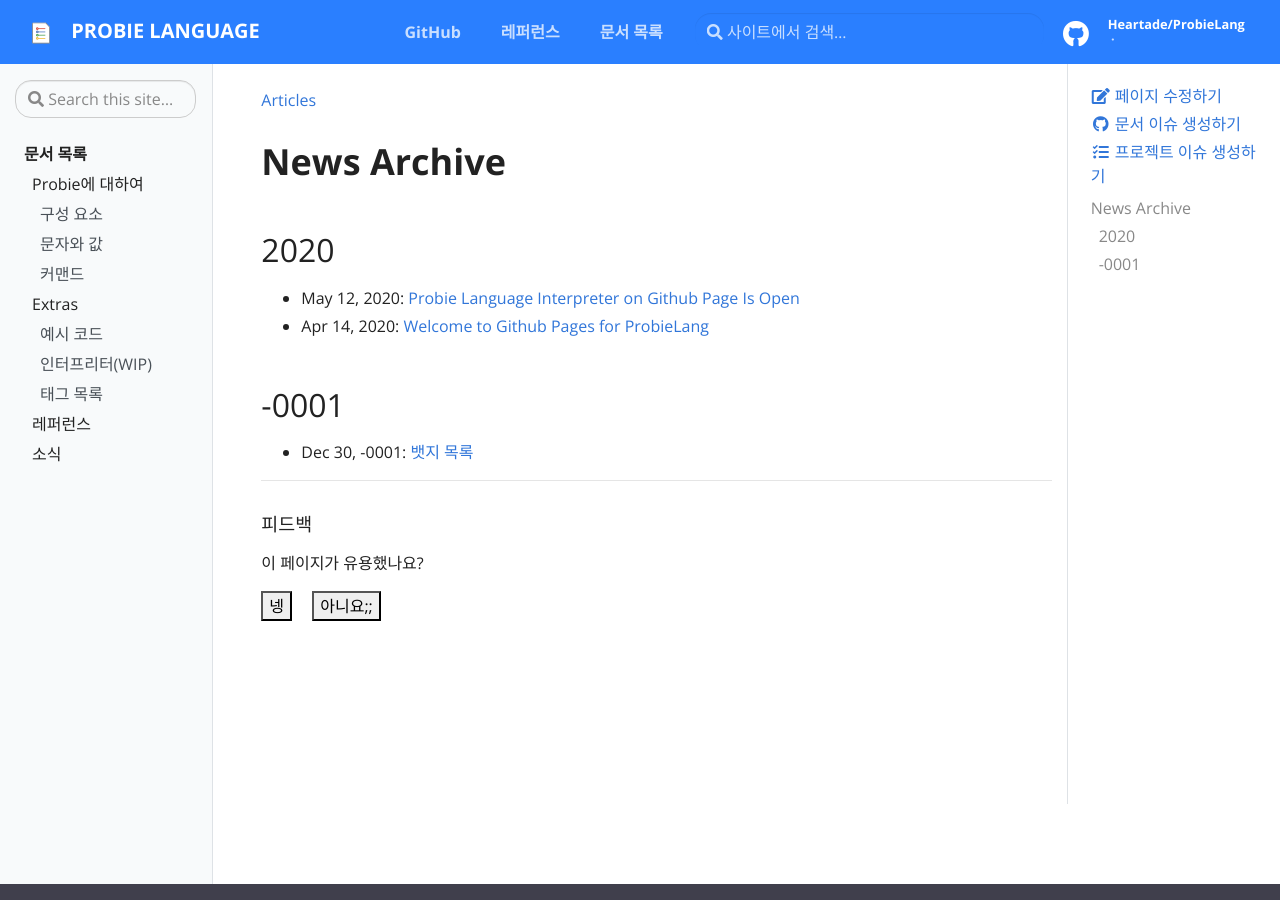
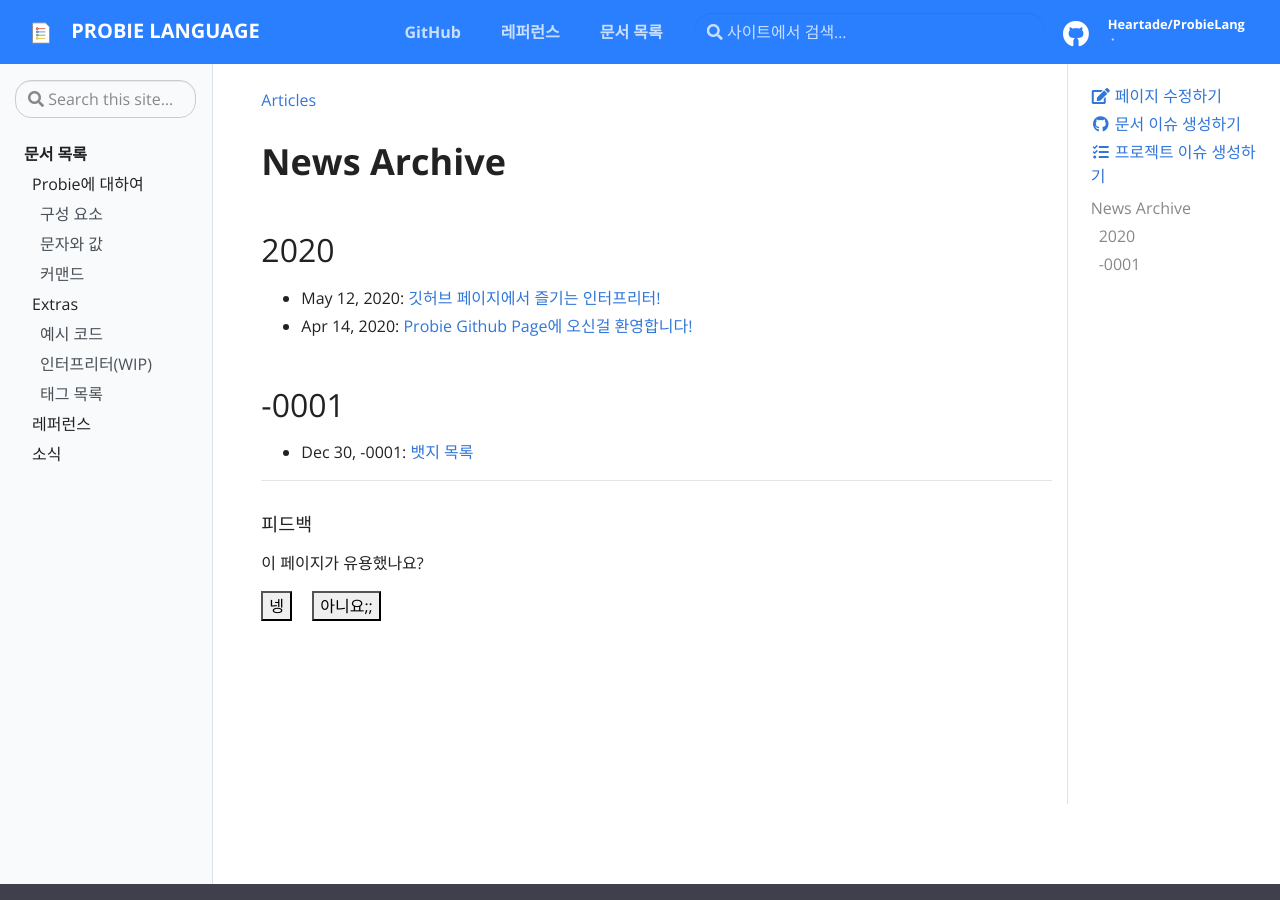
Before and after one commit to Heartade/ProbieLang, a Jekyll site: the page built from pages/archive.md, in a window 1280 px wide and 900 px high. Built offline with Jekyll 4.4.1, drawn with Linux system fonts in a browser that asks for light colours.

Commit message:
change news title from english to korean

```diff
--- a/_posts/2020-04-15-welcome.md
+++ b/_posts/2020-04-15-welcome.md
@@ -1,5 +1,5 @@
 ---
-title:  "Welcome to Github Pages for ProbieLang"
+title:  "Probie Github Page에 오신걸 환영합니다!"
 date:   2020-04-15 00:34:22 +0900
 categories: jekyll update
 badges:
--- a/_posts/2020-05-12-interpreter.md
+++ b/_posts/2020-05-12-interpreter.md
@@ -1,5 +1,5 @@
 ---
-title:  "Probie Language Interpreter on Github Page Is Open"
+title:  "깃허브 페이지에서 즐기는 인터프리터!"
 date:   2020-05-12 11:57:37 +0900
 categories: jekyll update
 badges:
```
